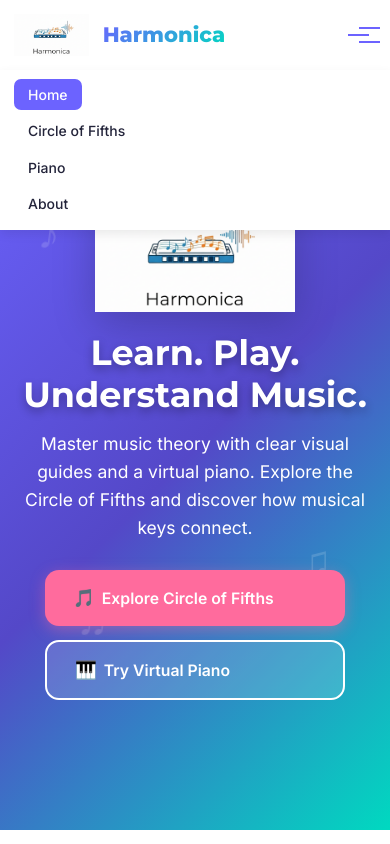
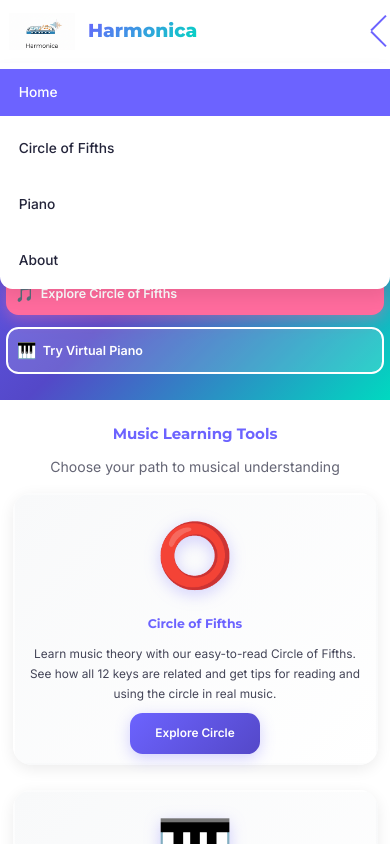
Before and after one commit to Nathan-is-in-CS/Harmonica, a plain HTML site: page index.html in a window 390 px wide. Both pictures are taken after a click on the button "Toggle navigation". Shown: the top 844 px of the page. Drawn offline with Linux system fonts and the light colour scheme.

Commit message:
Updated the viewports

```diff
--- a/circle.html
+++ b/circle.html
@@ -12,6 +12,7 @@
     <link rel="preconnect" href="https://fonts.gstatic.com" crossorigin>
     <link href="https://fonts.googleapis.com/css2?family=Montserrat:wght@600;700;800&family=Inter:wght@400;500;600&display=swap" rel="stylesheet">
     <link rel="stylesheet" href="css/styles.css">
+    <script src="js/main.js"></script>
     <style>
         :root {
               --major: #b22222; /* red for major */
--- a/css/styles.css
+++ b/css/styles.css
@@ -206,6 +206,10 @@ a:hover, a:focus {
     background-clip: text;
 }
 
+
+/* =============================
+     Hamburger Menu Styles & Animation
+     ============================= */
 .nav-toggle {
     display: none;
     flex-direction: column;
@@ -213,32 +217,46 @@ a:hover, a:focus {
     border: none;
     cursor: pointer;
     padding: var(--spacing-xs);
+    width: 2.2rem;
+    height: 2.2rem;
+    justify-content: center;
+    align-items: center;
+    z-index: 1200;
 }
-
 .hamburger {
-    width: 1.5rem;
+    width: 1.7rem;
     height: 2px;
     background-color: var(--primary);
     position: relative;
-    transition: var(--transition);
+    transition: background 0.3s cubic-bezier(.4,0,.2,1);
+    display: block;
 }
-
 .hamburger::before,
 .hamburger::after {
     content: '';
     position: absolute;
-    width: 1.5rem;
+    width: 1.7rem;
     height: 2px;
     background-color: var(--primary);
-    transition: var(--transition);
+    transition: transform 0.3s cubic-bezier(.4,0,.2,1), top 0.3s, opacity 0.3s;
 }
-
 .hamburger::before {
     top: -0.5rem;
 }
-
 .hamburger::after {
     top: 0.5rem;
+}
+/* Hamburger open/close animation */
+.nav-toggle.open .hamburger {
+    background: transparent;
+}
+.nav-toggle.open .hamburger::before {
+    transform: translateY(8px) rotate(45deg);
+    top: 0;
+}
+.nav-toggle.open .hamburger::after {
+    transform: translateY(-8px) rotate(-45deg);
+    top: 0;
 }
 
 .nav-menu {
@@ -616,17 +634,32 @@ a:hover, a:focus {
 /* ===================================
    Responsive Design
    =================================== */
+/* =============================
+     Responsive: Tablet (≤768px)
+     ============================= */
+@media (max-width: 900px) {
+    .container {
+        padding: 0 1rem;
+    }
+}
+
+
 @media (max-width: 768px) {
     html {
         font-size: 14px;
     }
+    h1 { font-size: 2.2rem; }
+    h2 { font-size: 1.7rem; }
+    h3 { font-size: 1.3rem; }
 
-    h1 { font-size: 2.5rem; }
-    h2 { font-size: 2rem; }
-    h3 { font-size: 1.75rem; }
-
+    /* Navigation: Hamburger visible, menu collapses */
     .nav-toggle {
         display: flex;
+        z-index: 1200;
+    }
+
+    .nav {
+        position: relative;
     }
 
     .nav-menu {
@@ -636,56 +669,193 @@ a:hover, a:focus {
         right: 0;
         background-color: var(--white);
         flex-direction: column;
-        padding: var(--spacing-sm);
-        box-shadow: 0 4px 10px var(--shadow);
+        align-items: stretch;
+        padding: 0;
+        box-shadow: 0 8px 16px var(--shadow);
         max-height: 0;
         overflow: hidden;
-        transition: max-height 0.3s ease;
+        transition: max-height 0.3s cubic-bezier(.4,0,.2,1), opacity 0.3s, visibility 0.3s;
+        border-radius: 0 0 1rem 1rem;
+        visibility: hidden;
+        opacity: 0;
+        z-index: 1100;
     }
 
     .nav-menu.active {
         max-height: 500px;
+        visibility: visible;
+        opacity: 1;
+        padding: 0.5rem 0;
     }
 
-    .hero-title {
-        font-size: 2.5rem;
+    .nav-menu li {
+        width: 100%;
+        margin: 0;
     }
 
+    .nav-link {
+        width: 100%;
+        padding: 1rem 1.5rem;
+        font-size: 1.1rem;
+        text-align: left;
+        border-radius: 0;
+        display: block;
+    }
+
+    /* Hero section */
+    .hero {
+        flex-direction: column;
+        min-height: 60vh;
+        padding: var(--spacing-lg) var(--spacing-sm);
+        text-align: center;
+    }
+    .hero-content {
+        max-width: 100%;
+        padding: 0;
+    }
+    .hero-logo {
+        max-width: 140px;
+    }
+    .hero-title {
+        font-size: 2.2rem;
+    }
     .hero-buttons {
         flex-direction: column;
         align-items: center;
+        gap: 1rem;
+    }
+    .btn {
+        width: 100%;
+        max-width: 320px;
+        font-size: 1.1rem;
+        padding: 0.9rem 1.2rem;
     }
 
-    .btn {
-        width: 100%;
-        max-width: 300px;
+    /* Instrument grid stacks */
+    .instrument-grid {
+        grid-template-columns: 1fr;
+        gap: 2rem;
+    }
+    .instrument-card {
+        padding: 1.2rem;
     }
 
-    .instrument-grid {
+    /* Features grid stacks */
+    .features-grid {
         grid-template-columns: 1fr;
+        gap: 2rem;
     }
 
+    /* Footer stacks */
     .footer-content {
         flex-direction: column;
+        gap: 2rem;
     }
     .footer-links-row {
         flex-direction: column !important;
         gap: 2.5rem !important;
+        align-items: center;
+    }
+    .footer-column {
+        min-width: 0;
+        width: 100%;
+        text-align: center;
     }
     .footer-youtube {
         margin-top: 2rem;
     }
+
+    /* Circle of Fifths diagram */
+    .circle-svg {
+        width: 90vw !important;
+        height: 90vw !important;
+        min-width: 180px;
+        min-height: 180px;
+        max-width: 400px;
+        max-height: 400px;
+    }
+    .circle-container, .edu-section {
+        padding: 1.2rem 0.5rem !important;
+    }
+
+    /* Piano page */
+    .piano-wrapper {
+        padding: 1rem 0.2rem;
+        border-radius: 1rem;
+        max-width: 100vw;
+        overflow-x: auto;
+    }
+    .piano-intro {
+        padding: 0 0.5rem;
+    }
+    .controls {
+        flex-direction: column;
+        gap: 0.7rem;
+    }
 }
 
+/* =============================
+     Responsive: Mobile (≤480px)
+     ============================= */
 @media (max-width: 480px) {
     :root {
-        --spacing-md: 1rem;
-        --spacing-lg: 2rem;
-        --spacing-xl: 3rem;
+        --spacing-md: 0.7rem;
+        --spacing-lg: 1.2rem;
+        --spacing-xl: 2rem;
     }
-
+    html {
+        font-size: 12.5px;
+    }
+    h1 { font-size: 1.5rem; }
+    h2 { font-size: 1.2rem; }
+    h3 { font-size: 1rem; }
     .hero {
-        padding: var(--spacing-lg) var(--spacing-sm);
+        padding: var(--spacing-lg) var(--spacing-xs);
+        min-height: 40vh;
+    }
+    .hero-logo {
+        max-width: 90px;
+    }
+    .hero-title {
+        font-size: 1.3rem;
+    }
+    .btn {
+        font-size: 1rem;
+        padding: 0.7rem 0.7rem;
+        max-width: 100%;
+    }
+    .instrument-card {
+        padding: 0.7rem;
+        font-size: 0.95rem;
+    }
+    .features-grid {
+        gap: 1.2rem;
+    }
+    .footer-content, .footer-links-row {
+        gap: 1.2rem !important;
+    }
+    .footer-heading {
+        font-size: 1.1rem;
+    }
+    .footer-link {
+        font-size: 0.98rem;
+        padding: 0.3rem 0;
+    }
+    .circle-svg {
+        min-width: 120px;
+        min-height: 120px;
+        max-width: 98vw;
+        max-height: 98vw;
+    }
+    .piano-wrapper {
+        padding: 0.5rem 0.1rem;
+        border-radius: 0.7rem;
+    }
+    .piano-intro {
+        padding: 0 0.2rem;
+    }
+    .controls {
+        gap: 0.4rem;
     }
 }
 
--- a/js/main.js
+++ b/js/main.js
@@ -3,6 +3,58 @@
  * Author: Harmonica Team
  * Description: Core functionality for music learning platform with Web Audio API
  */
+
+// ===================================
+// Hamburger Menu Toggle (Responsive Nav)
+// ===================================
+document.addEventListener('DOMContentLoaded', function() {
+    const navToggle = document.querySelector('.nav-toggle');
+    const navMenu = document.querySelector('.nav-menu');
+
+    if (navToggle && navMenu) {
+        // Toggle menu on button click
+        navToggle.addEventListener('click', function(e) {
+            e.stopPropagation();
+            const isExpanded = navToggle.getAttribute('aria-expanded') === 'true';
+
+            // Toggle states
+            navToggle.setAttribute('aria-expanded', !isExpanded);
+            navMenu.classList.toggle('active');
+            navToggle.classList.toggle('open');
+
+            console.log('Menu toggled:', navMenu.classList.contains('active'));
+        });
+
+        // Close menu when clicking a nav link
+        const navLinks = navMenu.querySelectorAll('.nav-link');
+        navLinks.forEach(link => {
+            link.addEventListener('click', function() {
+                navMenu.classList.remove('active');
+                navToggle.setAttribute('aria-expanded', 'false');
+                navToggle.classList.remove('open');
+            });
+        });
+
+        // Close menu when clicking outside
+        document.addEventListener('click', function(e) {
+            if (!navToggle.contains(e.target) && !navMenu.contains(e.target)) {
+                navMenu.classList.remove('active');
+                navToggle.setAttribute('aria-expanded', 'false');
+                navToggle.classList.remove('open');
+            }
+        });
+
+        // Close menu on escape key
+        document.addEventListener('keydown', function(e) {
+            if (e.key === 'Escape' && navMenu.classList.contains('active')) {
+                navMenu.classList.remove('active');
+                navToggle.setAttribute('aria-expanded', 'false');
+                navToggle.classList.remove('open');
+                navToggle.focus();
+            }
+        });
+    }
+});
 
 // ===================================
 // Audio Context Setup
@@ -98,39 +150,6 @@ function playChord(notes, octave = 4, duration = 1.0) {
 }
 
 // ===================================
-// Mobile Navigation Toggle
-// ===================================
-document.addEventListener('DOMContentLoaded', () => {
-    const navToggle = document.querySelector('.nav-toggle');
-    const navMenu = document.querySelector('.nav-menu');
-
-    if (navToggle && navMenu) {
-        navToggle.addEventListener('click', () => {
-            navMenu.classList.toggle('active');
-            const isExpanded = navMenu.classList.contains('active');
-            navToggle.setAttribute('aria-expanded', isExpanded);
-        });
-
-        // Close menu when clicking outside
-        document.addEventListener('click', (e) => {
-            if (!navToggle.contains(e.target) && !navMenu.contains(e.target)) {
-                navMenu.classList.remove('active');
-                navToggle.setAttribute('aria-expanded', 'false');
-            }
-        });
-
-        // Close menu on escape key
-        document.addEventListener('keydown', (e) => {
-            if (e.key === 'Escape' && navMenu.classList.contains('active')) {
-                navMenu.classList.remove('active');
-                navToggle.setAttribute('aria-expanded', 'false');
-                navToggle.focus();
-            }
-        });
-    }
-});
-
-// ===================================
 // Smooth Scroll Enhancement
 // ===================================
 document.querySelectorAll('a[href^="#"]').forEach(anchor => {
@@ -150,7 +169,7 @@ document.querySelectorAll('a[href^="#"]').forEach(anchor => {
 // Active Navigation Link Highlighting
 // ===================================
 function updateActiveNavLink() {
-    const currentPage = window.location.pathname.split('/').pop() || 'home.html';
+    const currentPage = window.location.pathname.split('/').pop() || 'index.html';
     const navLinks = document.querySelectorAll('.nav-link');
 
     navLinks.forEach(link => {
```
Also changed, not shown: piano.html (+28 -45 lines).
